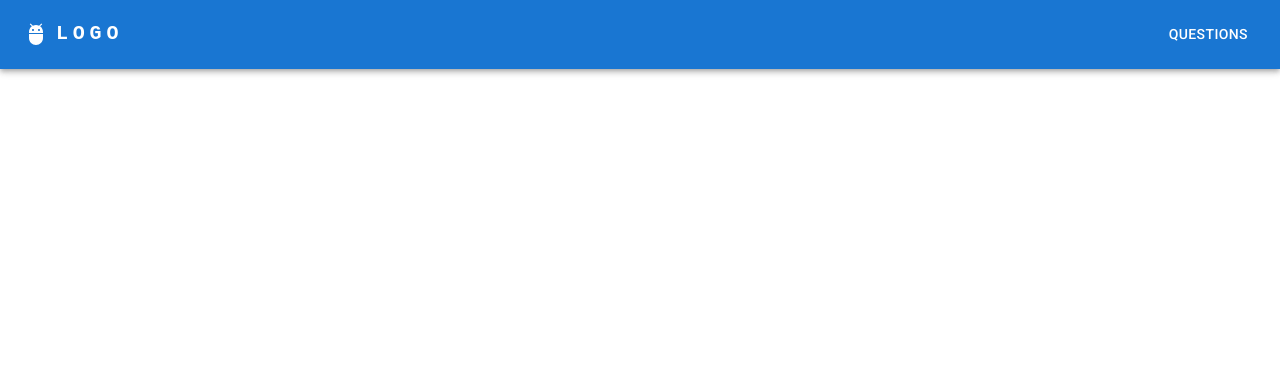
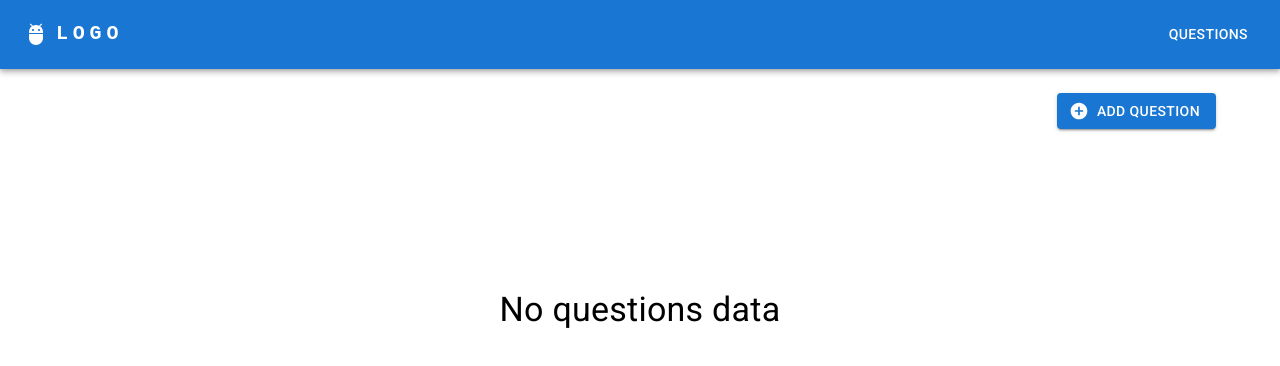
Before and after one commit to ganeshwr/survey-questions, a React (Create React App) app: page /demo in a window 1280 px wide. Shown: the top 366 px of the page. Built offline with nearby package versions, Linux system fonts and the light colour scheme.

Commit message:
Implement DragnDrop on card list

```diff
--- a/src/Sortable.jsx
+++ b/src/Sortable.jsx
@@ -23,6 +23,7 @@ import {
 import { Item } from "./components/Item/Item";
 import { List } from "./components/List/List";
 import { Wrapper } from "./components/Wrapper/Wrapper";
+import { Typography } from "@mui/material";
 
 const dropAnimationConfig = {
   sideEffects: defaultDropAnimationSideEffects({
@@ -65,6 +66,14 @@ export function Sortable({
   style,
   useDragOverlay = true,
   wrapperStyle = () => ({}),
+  deleteHandler,
+  deleteConfirmationHandler,
+  editHandler,
+  deleteSuccess,
+  setDeleteSuccess,
+  flashMessage,
+  setFlashMessage,
+  deleteModal,
 }) {
   const [items, setItems] = useState(() => initialItems ?? []);
   const [activeId, setActiveId] = useState(null);
@@ -168,8 +177,18 @@ export function Sortable({
       measuring={measuring}
       modifiers={modifiers}
     >
-      <Wrapper style={style} center>
+      <Wrapper
+        deleteHandler={deleteHandler}
+        style={style}
+        center
+        deleteSuccess={deleteSuccess}
+        setDeleteSuccess={setDeleteSuccess}
+        flashMessage={flashMessage}
+        setFlashMessage={setFlashMessage}
+        deleteModal={deleteModal}
+      >
         <SortableContext items={items} strategy={strategy}>
+          {items.length ? (
             <Container>
               {items.map((value, index) => (
                 <SortableItem
@@ -185,9 +204,16 @@ export function Sortable({
                   animateLayoutChanges={animateLayoutChanges}
                   useDragOverlay={useDragOverlay}
                   getNewIndex={getNewIndex}
+                  deleteConfirmationHandler={deleteConfirmationHandler}
+                  editHandler={editHandler}
                 />
               ))}
             </Container>
+          ) : (
+            <Typography marginTop={20} variant="h4" textAlign="center">
+              No questions data
+            </Typography>
+          )}
         </SortableContext>
       </Wrapper>
       {useDragOverlay
@@ -238,6 +264,8 @@ export function SortableItem({
   renderItem,
   useDragOverlay,
   wrapperStyle,
+  deleteConfirmationHandler,
+  editHandler,
 }) {
   const {
     active,
@@ -289,6 +317,8 @@ export function SortableItem({
       data-index={index}
       data-id={id}
       dragOverlay={!useDragOverlay && isDragging}
+      deleteConfirmationHandler={deleteConfirmationHandler}
+      editHandler={editHandler}
       {...attributes}
     />
   );
--- a/src/components/GridContainer/GridContainer.jsx
+++ b/src/components/GridContainer/GridContainer.jsx
@@ -1,25 +1,9 @@
 import { Grid } from "@mui/material";
 import React from "react";
 
-import styles from "./GridContainer.module.scss";
-
 export function GridContainer({ children }) {
   return (
-    // <ul
-    //   className={styles.GridContainer}
-    //   style={{
-    //     "--col-count": columns,
-    //   }}
-    // >
-    //   {children}
-    // </ul>
-    <Grid
-      component="ul"
-      container
-      spacing={2}
-      marginTop={2}
-      className={styles.GridContainer}
-    >
+    <Grid component="ul" container spacing={2} marginTop={2}>
       {children}
     </Grid>
   );
--- a/src/components/GridContainer/GridContainer.module.scss
+++ /dev/null
@@ -1,15 +0,0 @@
-.GridContainer {
-  max-width: 800px;
-  display: grid;
-  grid-template-columns: repeat(var(--col-count), 1fr);
-  grid-gap: 10px;
-  padding: 20px;
-
-  @media (max-width: 850px) {
-    grid-template-columns: repeat(calc(var(--col-count) - 1), 1fr);
-  }
-
-  @media (max-width: 650px) {
-    grid-template-columns: repeat(calc(var(--col-count) - 2), 1fr);
-  }
-}
--- a/src/components/Item/Item.jsx
+++ b/src/components/Item/Item.jsx
@@ -40,6 +40,8 @@ export const Item = React.memo(
         transform,
         value: el,
         wrapperStyle,
+        deleteConfirmationHandler,
+        editHandler,
         ...props
       },
       ref
@@ -186,7 +188,7 @@ export const Item = React.memo(
                 divider={<Divider orientation="vertical" flexItem />}
               >
                 <IconButton
-                  // onClick={() => editHandler(el.id)}
+                  onClick={() => editHandler(el.id)}
                   color="warning"
                   aria-label="edit question"
                   size="small"
@@ -194,7 +196,7 @@ export const Item = React.memo(
                   <Edit />
                 </IconButton>
                 <IconButton
-                  // onClick={() => deleteConfirmationHandler(el.id)}
+                  onClick={() => deleteConfirmationHandler(el.id)}
                   color="error"
                   aria-label="remove question"
                   size="small"
--- a/src/components/Wrapper/Wrapper.jsx
+++ b/src/components/Wrapper/Wrapper.jsx
@@ -1,15 +1,102 @@
 import React from "react";
-import classNames from "classnames";
 
-import styles from "./Wrapper.module.scss";
+import { AddCircle } from "@mui/icons-material";
+import {
+  Alert,
+  Box,
+  Button,
+  Container,
+  Dialog,
+  DialogActions,
+  DialogContent,
+  DialogContentText,
+  DialogTitle,
+  Snackbar,
+} from "@mui/material";
+import { useEffect, useState } from "react";
+import { Link, useLocation, useNavigate } from "react-router-dom";
 
-export function Wrapper({ children, center, style }) {
+export function Wrapper({
+  children,
+  deleteHandler,
+  deleteSuccess,
+  setDeleteSuccess,
+  flashMessage,
+  setFlashMessage,
+  deleteModal,
+}) {
   return (
-    <div
-      className={classNames(styles.Wrapper, center && styles.center)}
-      style={style}
-    >
-      {children}
-    </div>
+    <Container fixed>
+      <Snackbar
+        open={deleteSuccess}
+        onClose={() => {
+          setDeleteSuccess(false);
+        }}
+        autoHideDuration={3000}
+        anchorOrigin={{
+          vertical: "top",
+          horizontal: "center",
+        }}
+      >
+        <Alert
+          onClose={() => {
+            setDeleteSuccess(false);
+          }}
+          severity="success"
+          sx={{ width: "100%" }}
+        >
+          Question deleted
+        </Alert>
+      </Snackbar>
+      <Snackbar
+        open={!!flashMessage}
+        onClose={() => {
+          setFlashMessage(null);
+        }}
+        autoHideDuration={3000}
+        anchorOrigin={{
+          vertical: "top",
+          horizontal: "center",
+        }}
+      >
+        <Alert
+          onClose={() => {
+            setFlashMessage(null);
+          }}
+          severity="success"
+          sx={{ width: "100%" }}
+        >
+          {flashMessage}
+        </Alert>
+      </Snackbar>
+
+      <Box marginY={3} display="flex" flexDirection="column">
+        <Button
+          component={Link}
+          to="/add"
+          sx={{ alignSelf: "end" }}
+          variant="contained"
+          startIcon={<AddCircle />}
+        >
+          Add Question
+        </Button>
+        {children}
+      </Box>
+
+      <Dialog open={deleteModal} onClose={() => deleteHandler("cancel")}>
+        <DialogTitle>Delete question?</DialogTitle>
+        <DialogContent>
+          <DialogContentText>You cannot undo this!</DialogContentText>
+        </DialogContent>
+        <DialogActions>
+          <Button color="info" onClick={() => deleteHandler("cancel")}>
+            Cancel
+          </Button>
+          <Button color="error" onClick={() => deleteHandler("yes")} autoFocus>
+            Yes
+          </Button>
+        </DialogActions>
+      </Dialog>
+    </Container>
   );
 }
--- a/src/components/Wrapper/Wrapper.module.scss
+++ /dev/null
@@ -1,11 +0,0 @@
-.Wrapper {
-  display: flex;
-  width: 100%;
-  box-sizing: border-box;
-  padding: 20px;
-  justify-content: flex-start;
-
-  &.center {
-    justify-content: center;
-  }
-}
--- a/src/demo.jsx
+++ b/src/demo.jsx
@@ -7,9 +7,17 @@ import {
 
 import { Sortable } from "./Sortable";
 import { GridContainer } from "./components/GridContainer/GridContainer";
+import { useLocation, useNavigate } from "react-router-dom";
 
 const RemovableItems = () => {
   const [questions, setQuestions] = useState([]);
+  const { state } = useLocation();
+  const navigate = useNavigate();
+  const [deleteModal, setDeleteModal] = useState(false);
+  const [selectedQuestionId, setSelectedQuestionId] = useState(null);
+  const [deleteSuccess, setDeleteSuccess] = useState(false);
+  const [flashMessage, setFlashMessage] = useState(null);
+
   const animateLayoutChanges = (args) =>
     defaultAnimateLayoutChanges({ ...args, wasDragging: true });
 
@@ -21,20 +29,60 @@ const RemovableItems = () => {
     setQuestions(localQuestions);
   }, []);
 
+  const deleteHandler = (decision) => {
+    setDeleteModal(false);
+
+    if (selectedQuestionId !== null && decision === "yes") {
+      let localQuestions = JSON.parse(
+        localStorage.getItem("questions") || "[]"
+      );
+
+      localQuestions = localQuestions.filter((el) => {
+        return el.id !== selectedQuestionId;
+      });
+
+      setQuestions(localQuestions);
+      setDeleteSuccess(true);
+      setSelectedQuestionId(null);
+
+      localStorage.setItem("questions", JSON.stringify(localQuestions));
+    }
+  };
+
+  const deleteConfirmationHandler = (id) => {
+    setDeleteModal(true);
+
+    setSelectedQuestionId(id);
+  };
+
+  const editHandler = (id) => {
+    navigate("/add", { state: { id } });
+  };
+
+  useEffect(() => {
+    setFlashMessage(state);
+    window.history.replaceState({}, document.title);
+    // eslint-disable-next-line react-hooks/exhaustive-deps
+  }, []);
+
   return (
     <Sortable
       adjustScale={true}
       Container={(props) => <GridContainer {...props} />}
-      wrapperStyle={() => ({
-        width: "auto",
-        height: "auto",
-      })}
       strategy={rectSortingStrategy}
       animateLayoutChanges={animateLayoutChanges}
       measuring={{ droppable: { strategy: MeasuringStrategy.Always } }}
       removable
       handle
       initialItems={questions}
+      deleteHandler={deleteHandler}
+      deleteConfirmationHandler={deleteConfirmationHandler}
+      editHandler={editHandler}
+      deleteSuccess={deleteSuccess}
+      setDeleteSuccess={setDeleteSuccess}
+      flashMessage={flashMessage}
+      setFlashMessage={setFlashMessage}
+      deleteModal={deleteModal}
     />
   );
 };
```
Lines whose indentation alone changed are shown as unchanged.
